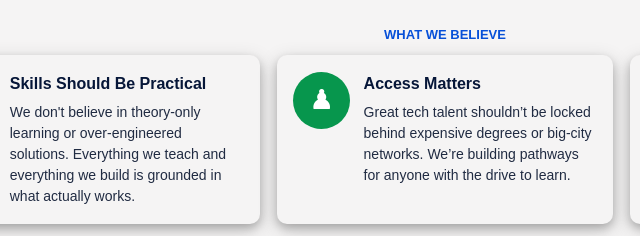
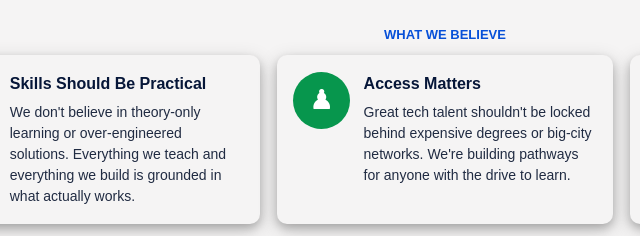
Before and after one commit to emmynethub/emma-website, a plain HTML site: page emmynet-about-page/about.html in a window 1280 px wide. Shown: the part 931-1167 px from the top of the page, 195-835 px from the left. Drawn offline with Linux system fonts and the light colour scheme.

Commit message:
word change

```diff
--- a/emmynet-about-page/about.html
+++ b/emmynet-about-page/about.html
@@ -87,7 +87,7 @@
         </article>
         <article class="belief-card">
           <div class="belief-icon green">♟</div>
-          <div><h3>Access Matters</h3><p>Great tech talent shouldn’t be locked behind expensive degrees or big-city networks. We’re building pathways for anyone with the drive to learn.</p></div>
+          <div><h3>Access Matters</h3><p>Great tech talent shouldn't be locked behind expensive degrees or big-city networks. We're building pathways for anyone with the drive to learn.</p></div>
         </article>
         <article class="belief-card">
           <div class="belief-icon gold">↗</div>
```
